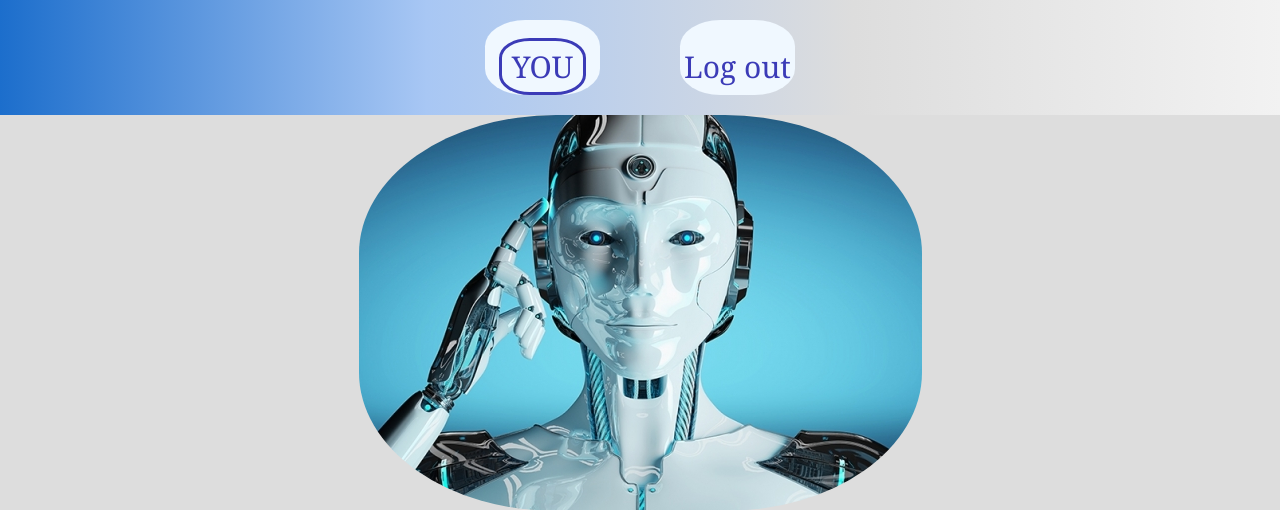
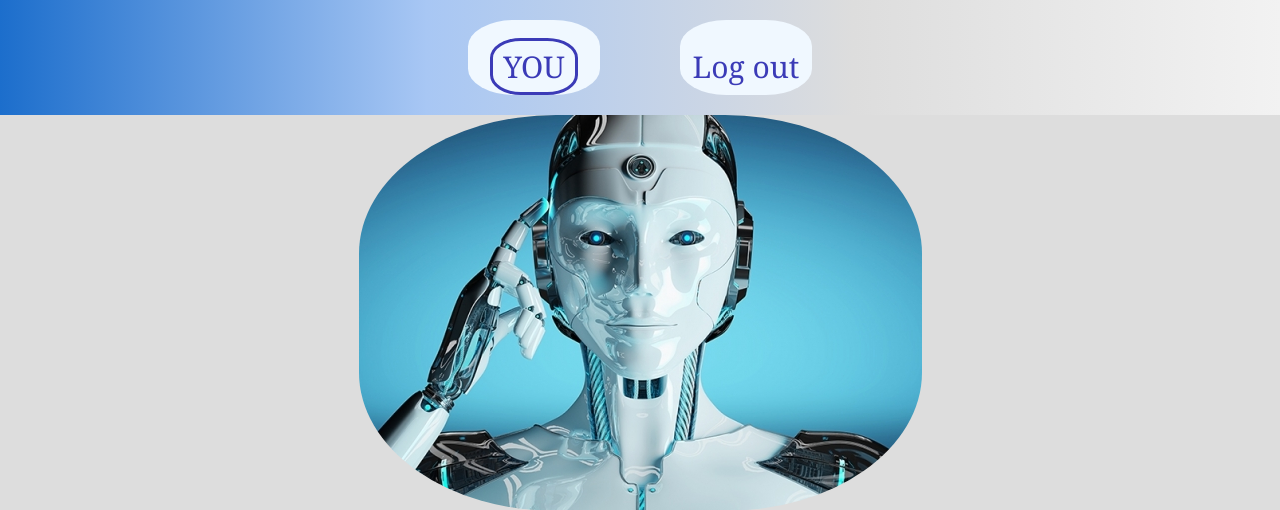
Before and after one commit to ZarinaLinnik/Reality, a Django app: page /my_photo/ in a window 1280 px wide. Shown: the top 510 px of the page. Run offline with Django 5.2, Linux system fonts and the light colour scheme; a user stored in the database is signed in; data comes from the database, SQL or seed files in the repository; both versions use the stored data as it was after the commit.

Commit message:
some moments

```diff
--- a/main/admin.py
+++ b/main/admin.py
@@ -1,6 +1,6 @@
 from django.contrib import admin
+from .models import Parameter1WhoAreYou, ParameterIMGMyPhoto
 
 # Register your models here.
-from .models import Parameter1WhoAreYou
-
 admin.site.register(Parameter1WhoAreYou)
+admin.site.register(ParameterIMGMyPhoto)
--- a/main/static/main/css/base.css
+++ b/main/static/main/css/base.css
@@ -23,7 +23,7 @@ header > div {
     font-size: 54px;
     background-color:aliceblue;
     height: 75px;
-    width: 115px;
+    width: 132px;
     text-align: center;
     border-radius: 35%;
 }
--- a/static/main/css/base.css
+++ b/static/main/css/base.css
@@ -23,7 +23,7 @@ header > div {
     font-size: 54px;
     background-color:aliceblue;
     height: 75px;
-    width: 115px;
+    width: 132px;
     text-align: center;
     border-radius: 35%;
 }
```
Also changed, not shown: db.sqlite3, media/uploaded/200318_ai_intentprediction_shutterstock_4.jpg (added).
